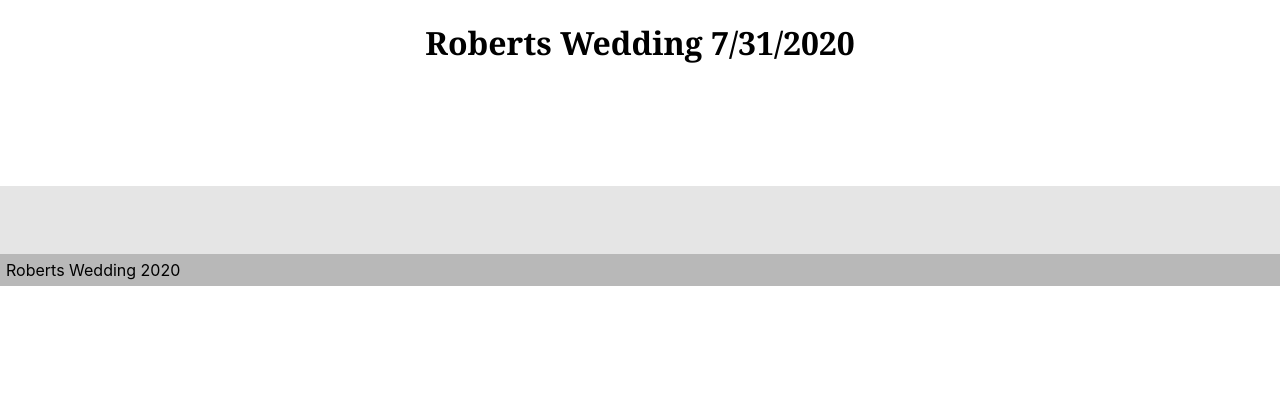
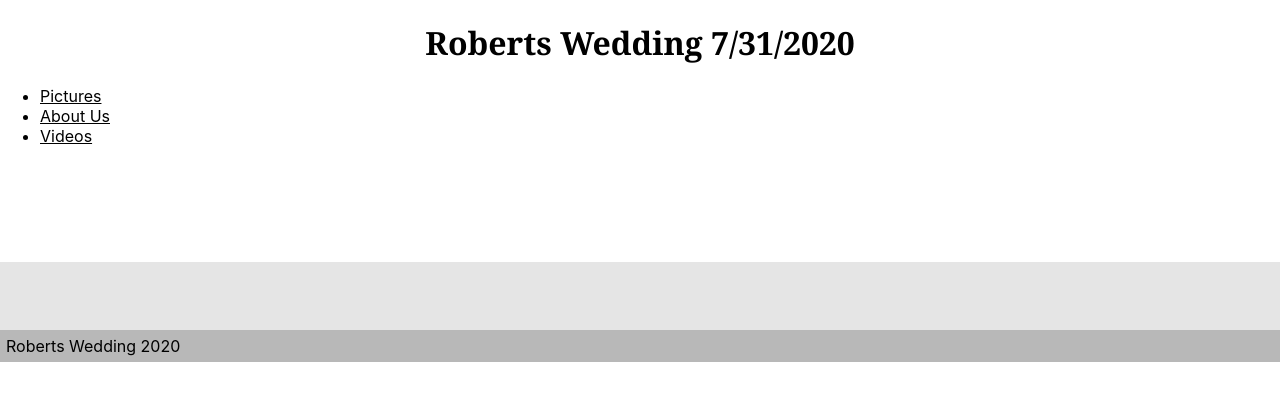
Before and after one commit to groberts31/RobertsWedding2020, a React (Create React App) app in the folder client/: page / in a window 1280 px wide. Shown: the top 400 px of the page. Built offline with nearby package versions, Linux system fonts and the light colour scheme.

Commit message:
added Navbar and info for Navbar

```diff
--- a/client/src/App.js
+++ b/client/src/App.js
@@ -3,13 +3,15 @@ import "./App.css";
 import Footer from "./components/Footer";
 import Wrapper from "./components/Wrapper";
 import { BrowserRouter as Router, Route } from "react-router-dom";
-import Name from './components/Name';
+import Name from "./components/Name";
+import Navbar from "./components/Navbar";
 
 function App() {
   return (
     <Router>
       <div className="App">
-      <Name/>
+        <Name />
+        <Navbar />
         <Wrapper></Wrapper>
         <Footer />
       </div>
--- /dev/null
+++ b/client/src/components/Navbar/index.js
@@ -0,0 +1,20 @@
+import React from "react";
+import "./style.css";
+
+function Navbar() {
+  return (
+    <ul className="navList">
+      <li>
+        <a href="">Pictures</a>
+      </li>
+      <li>
+        <a href="">About Us</a>
+      </li>
+      <li>
+        <a href="">Videos</a>
+      </li>
+    </ul>
+  );
+}
+
+export default Navbar;
--- /dev/null
+++ b/client/src/components/Navbar/style.css
@@ -0,0 +1,8 @@
+.navigation {
+    float: right;
+    background-color: grey;
+  }
+
+  a {
+    color: black;
+  }
```
Also changed, not shown: 1 other file (tests, documents, lock files or other folders).
